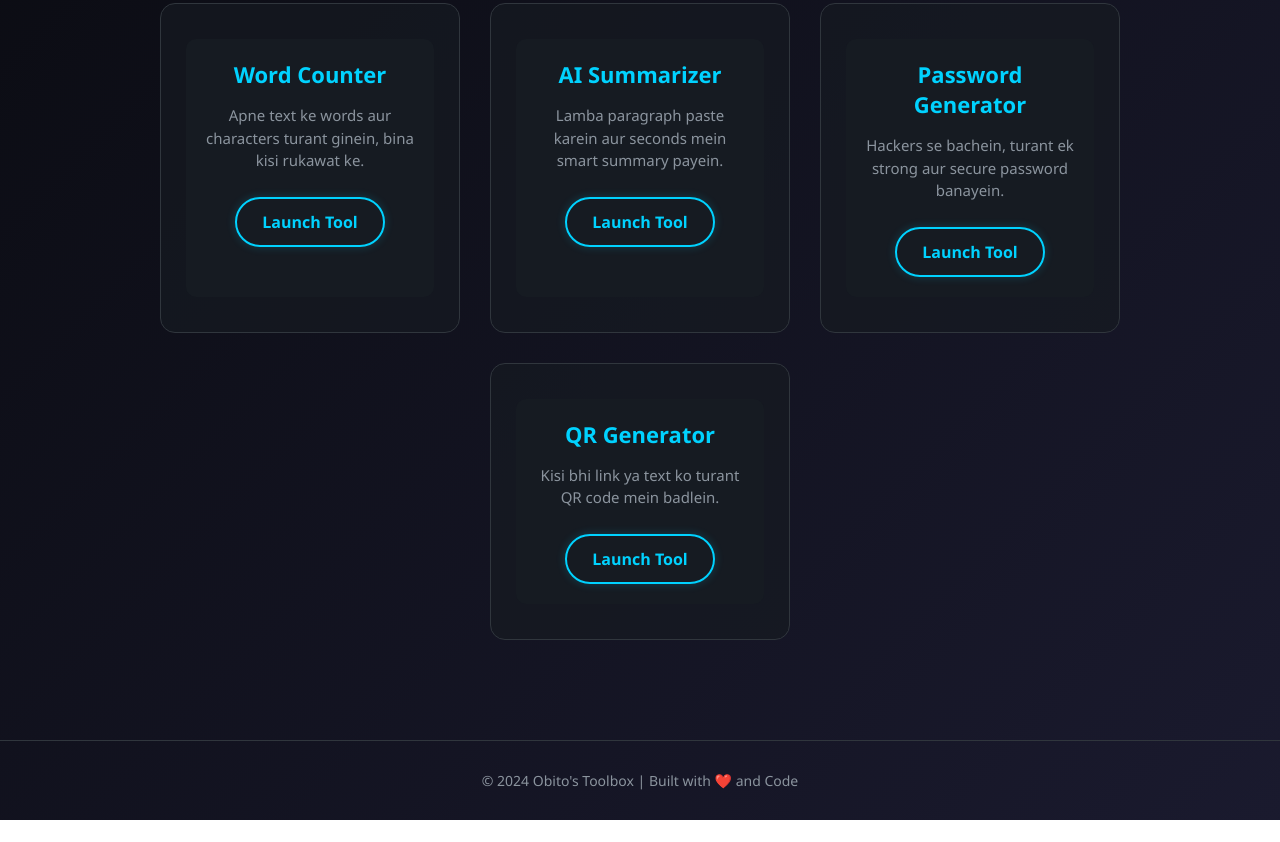
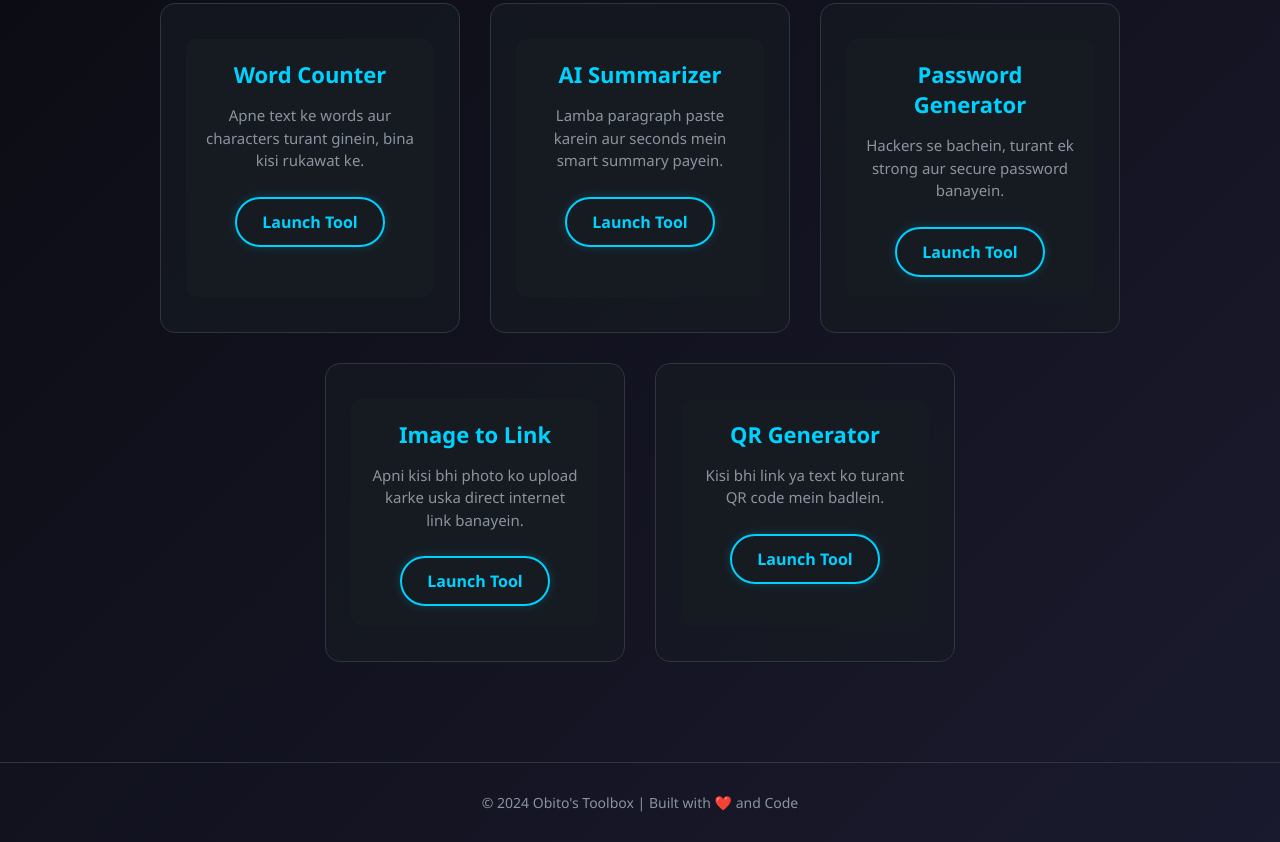
Before and after one commit to obitootobii/obitootobii.github.io, a plain HTML site: page index.html in a window 1280 px wide. Shown: the part 431-1273 px from the top of the page. Before the commit the page ends 1251 px from the top, so only its background shows below. Drawn offline with Linux system fonts and the light colour scheme.

Commit message:
Update index.html

```diff
--- a/index.html
+++ b/index.html
@@ -183,7 +183,15 @@
         <a href="pass.html" class="btn">Launch Tool</a>
     </div>
 </div>
-        <!-- Tool 4: QR Generator -->
+        <!-- Tool 4: Image to Link -->
+<div class="tool-card">
+    <div class="card-content">
+        <h3>Image to Link</h3>
+        <p>Apni kisi bhi photo ko upload karke uska direct internet link banayein.</p>
+        <a href="img.html" class="btn">Launch Tool</a>
+    </div>
+</div>
+        <!-- Tool 5: QR Generator -->
 <div class="tool-card">
     <div class="card-content">
         <h3>QR Generator</h3>
```
